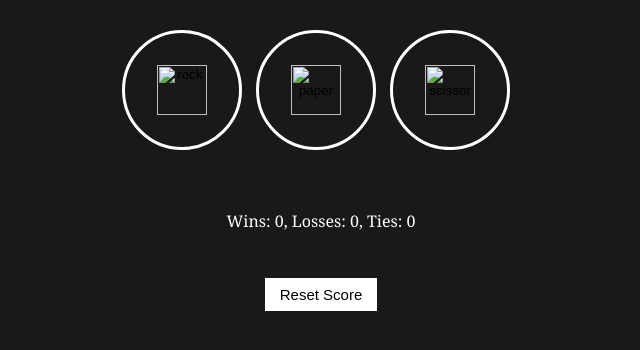
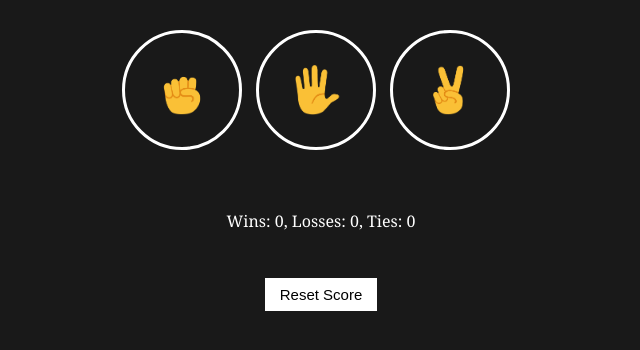
Before and after one commit to VAMSI826/Rock-Paper-Scissors, a plain HTML site: page index.html in a window 1280 px wide. Shown: the part 66-416 px from the top of the page, without its empty margins (319-959 px from the left). Drawn offline with Linux system fonts and the light colour scheme.

Commit message:
Update index.html

```diff
--- a/index.html
+++ b/index.html
@@ -8,17 +8,17 @@
     <h2 class="title">Rock paper scissors</h2>
     <button onclick="
     playGame('rock');
-    "class="move-button"> <img src="images/rock-emoji.png" class="move-icon" alt="rock"> </button>
+    "class="move-button"> <img src="rock-emoji.png" class="move-icon" alt="rock"> </button>
 
 
     <button onclick="
       playGame('paper');
-    " class="move-button"> <img src="images/paper-emoji.png" class="move-icon" alt="paper"> </button>
+    " class="move-button"> <img src="paper-emoji.png" class="move-icon" alt="paper"> </button>
 
 
     <button onclick="
     playGame('scissors');
-    "class="move-button"> <img src="images/scissors-emoji.png" class="move-icon" alt="scissor"> </button>
+    "class="move-button"> <img src="scissors-emoji.png" class="move-icon" alt="scissor"> </button>
 
     <p class="js-moves "></p>
     <p class="js-result result"></p>
```
